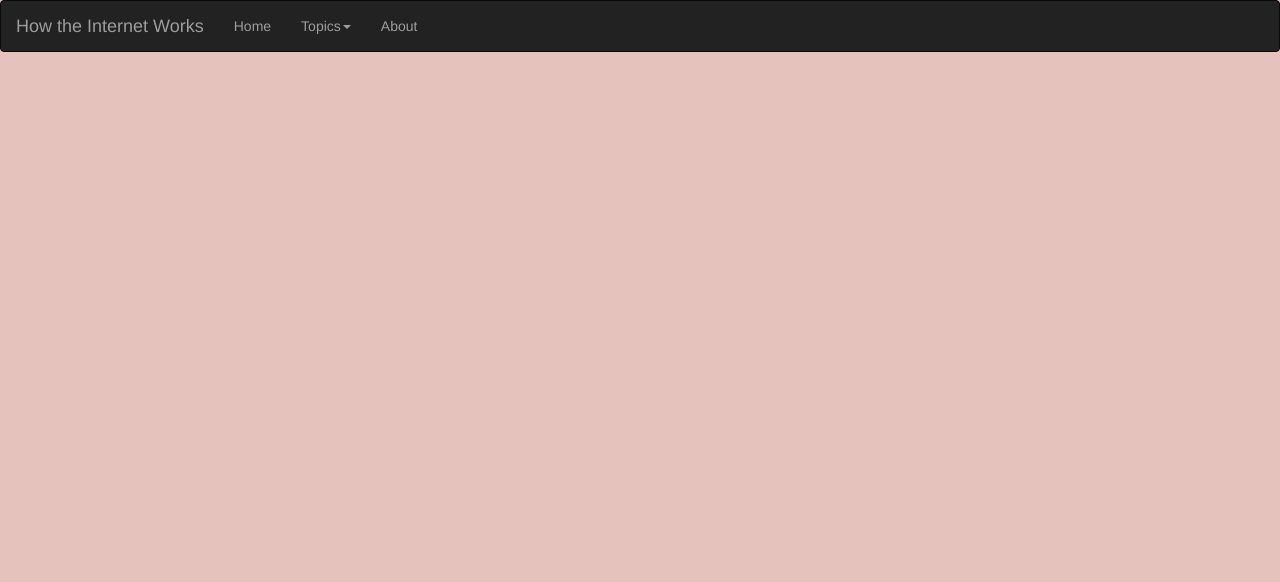
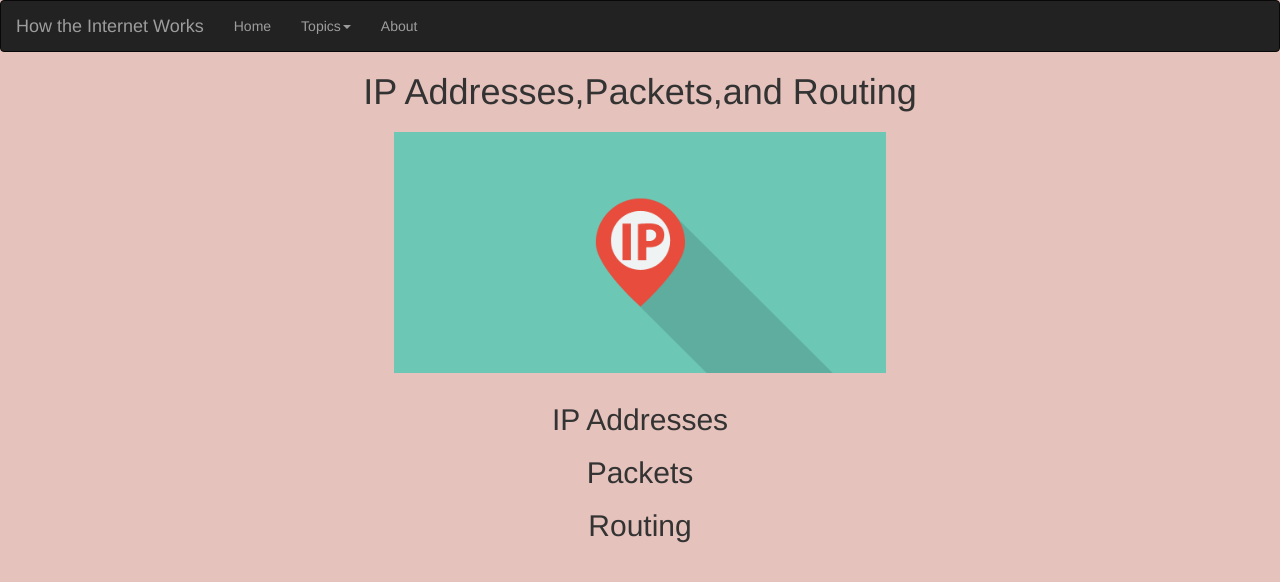
Before and after one commit to pandyajui/HowInternetWorks, a plain HTML site: page IPAdresses_Packets_Routing/IPAddresses_Packets_Routing.html in a window 1280 px wide. Drawn offline with nearby package versions, Linux system fonts and the light colour scheme.

Commit message:
BugFix: img added for IP Address page

```diff
--- a/IPAdresses_Packets_Routing/IPAddresses_Packets_Routing.html
+++ b/IPAdresses_Packets_Routing/IPAddresses_Packets_Routing.html
@@ -7,6 +7,8 @@
     <link rel="stylesheet" href="https://maxcdn.bootstrapcdn.com/bootstrap/3.4.1/css/bootstrap.min.css">
     <script src="https://ajax.googleapis.com/ajax/libs/jquery/3.5.1/jquery.min.js"></script>
     <script src="https://maxcdn.bootstrapcdn.com/bootstrap/3.4.1/js/bootstrap.min.js"></script>
+    <link rel="stylesheet" href="css/text.css">
+    <link rel="stylesheet" href="css/img.css">
 </head>
 <body style="background-color:#E5C2BB;">
 
@@ -34,6 +36,13 @@
         </ul>
     </div>
 </nav>
+ <div class="IPAddressTitle"><h1>IP Addresses,Packets,and Routing</h1></div>
+<div class="IPAddressimg"><img src="img/IP Address.png" class="img-responsive" alt="IP Address"></div>
 
+<div class="IPAddressHeader">
+    <h2>IP Addresses</h2>
+    <h2>Packets</h2>
+    <h2>Routing</h2>
+</div>
 </body>
 </html>
--- /dev/null
+++ b/IPAdresses_Packets_Routing/css/img.css
@@ -0,0 +1,5 @@
+.IPAddressimg {
+    margin: auto;
+    width: 40%;
+    padding: 10px;
+}
--- /dev/null
+++ b/IPAdresses_Packets_Routing/css/text.css
@@ -0,0 +1,6 @@
+.IPAddressTitle{
+    text-align: center;
+}
+.IPAddressHeader{
+    text-align: center;
+}
```
Also changed, not shown: IPAdresses_Packets_Routing/img/IP Address.png (added).
